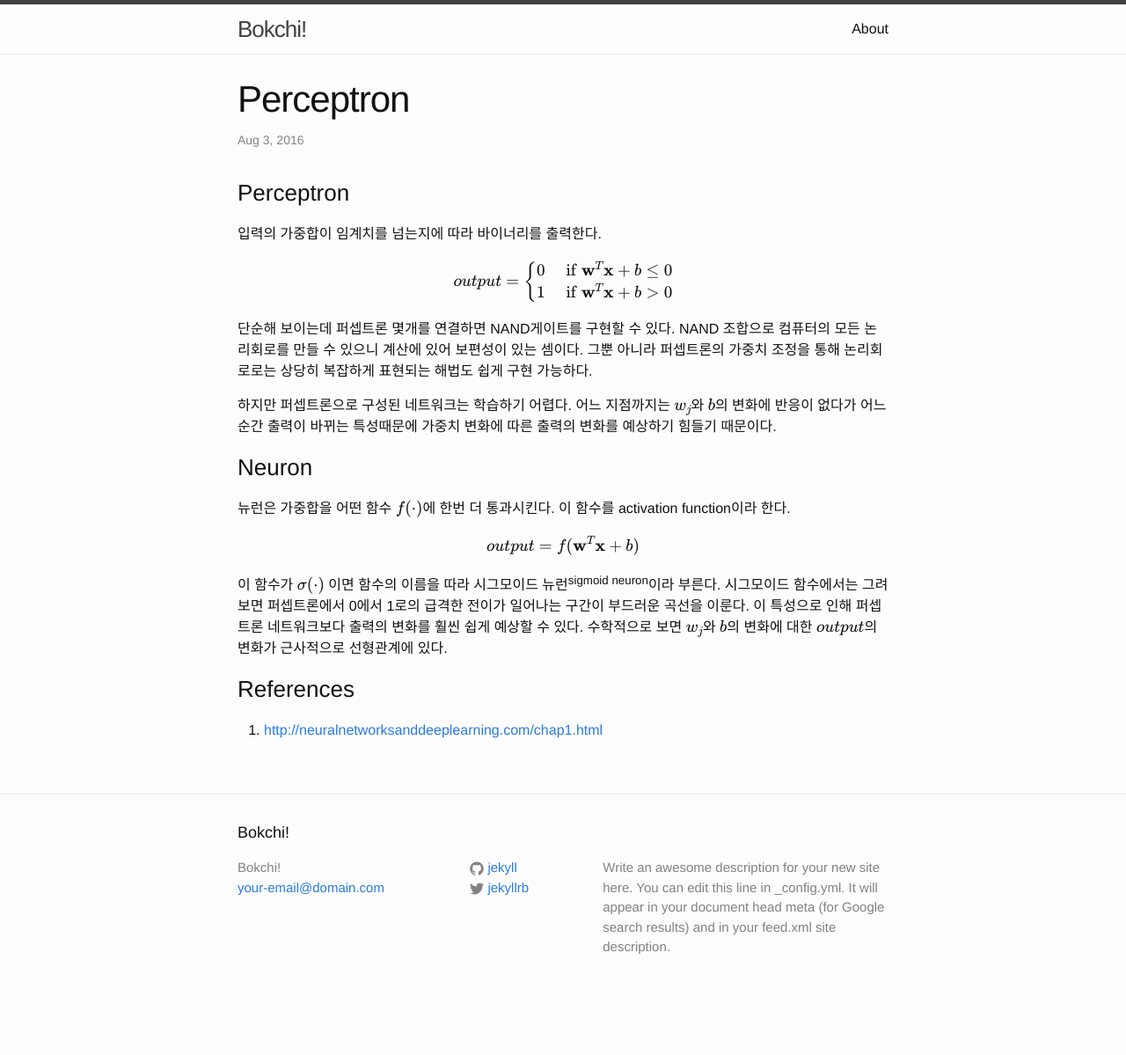
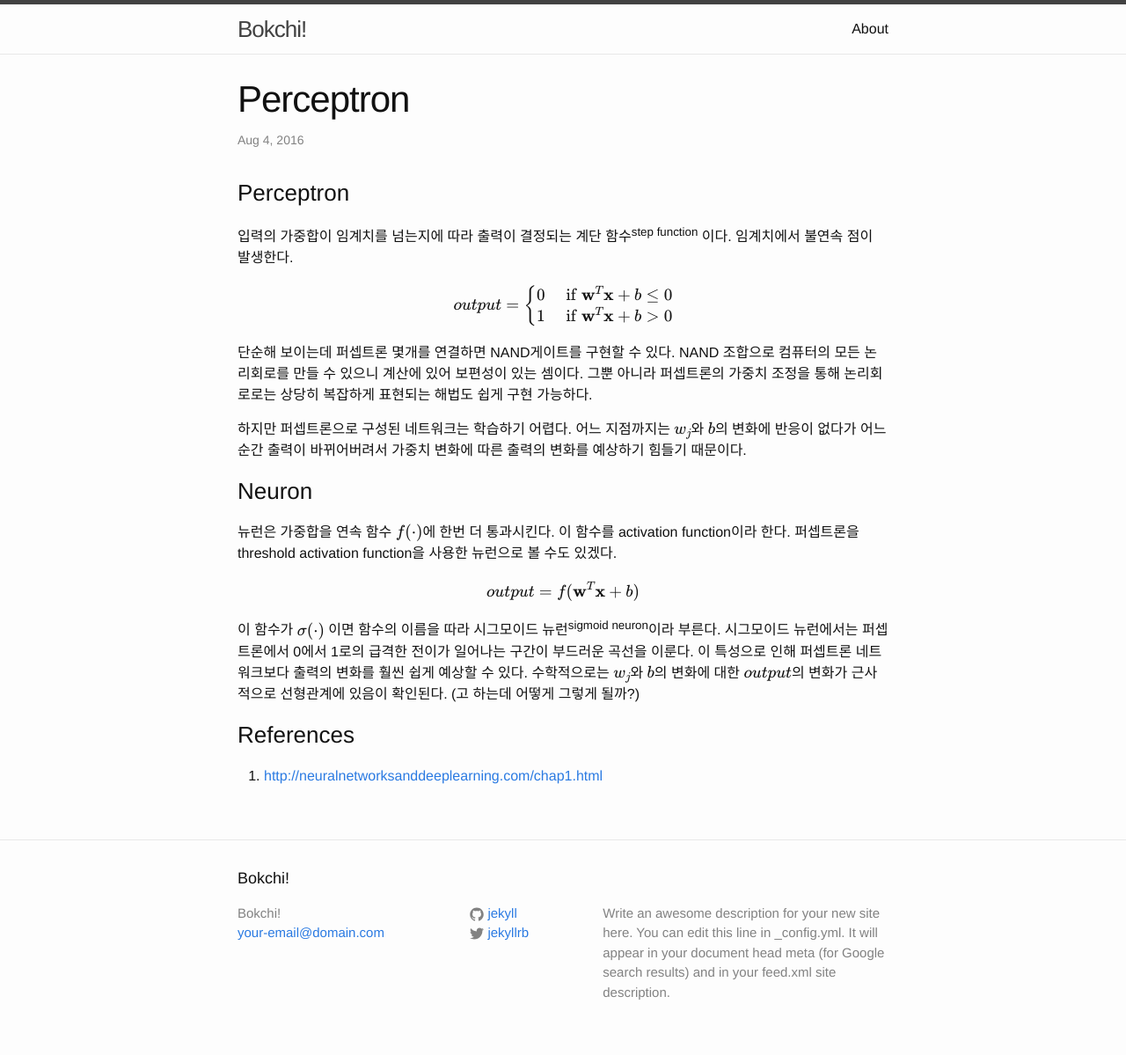
Before and after one commit to sweaterr/bokchi.github.io, a Jekyll site: the page built from _posts/2016-08-03-perceptron.md, in a window 1280 px wide. Shown: the whole page at 88% size. Built offline with Jekyll 4.4.1, drawn with Linux system fonts in a browser that asks for light colours; formulas are drawn with MathJax 3; before the commit the page ends 1148 px from its top, so only the background shows below that.

```diff
--- a/_posts/2016-08-03-perceptron.md
+++ b/_posts/2016-08-03-perceptron.md
@@ -1,11 +1,11 @@
 ---
 layout: post
 title:  "Perceptron"
-date:  2016-08-03 13:16
+date:  2016-08-04 23:02
 categories: ml
 ---
 ### Perceptron
-입력의 가중합이 임계치를 넘는지에 따라 바이너리를 출력한다.
+입력의 가중합이 임계치를 넘는지에 따라 출력이 결정되는 계단 함수<sup>step function</sup> 이다. 임계치에서 불연속 점이 발생한다.
 
 \\[
 output =
@@ -17,18 +17,17 @@ output =
 
 단순해 보이는데 퍼셉트론 몇개를 연결하면 NAND게이트를 구현할 수 있다. NAND 조합으로 컴퓨터의 모든 논리회로를 만들 수 있으니 계산에 있어 보편성이 있는 셈이다. 그뿐 아니라 퍼셉트론의 가중치 조정을 통해 논리회로로는 상당히 복잡하게 표현되는 해법도 쉽게 구현 가능하다.
 
-하지만 퍼셉트론으로 구성된 네트워크는 학습하기 어렵다. 어느 지점까지는 \\(w_{j}\\)와 \\(b\\)의 변화에 반응이 없다가 어느 순간 출력이 바뀌는 특성때문에 가중치 변화에 따른 출력의 변화를 예상하기 힘들기 때문이다.
+하지만 퍼셉트론으로 구성된 네트워크는 학습하기 어렵다. 어느 지점까지는 \\(w_{j}\\)와 \\(b\\)의 변화에 반응이 없다가 어느 순간 출력이 바뀌어버려서 가중치 변화에 따른 출력의 변화를 예상하기 힘들기 때문이다.
 
 
 ### Neuron
-뉴런은 가중합을 어떤 함수 \\(f(\cdot)\\)에 한번 더 통과시킨다. 이 함수를 activation function이라 한다.
+뉴런은 가중합을 연속 함수 \\(f(\cdot)\\)에 한번 더 통과시킨다. 이 함수를 activation function이라 한다. 퍼셉트론을 threshold activation function을 사용한 뉴런으로 볼 수도 있겠다.
 
 \\[
 output = f(\mathbf{w}^{T}\mathbf{x} + b)
 \\]
 
-이 함수가 \\(\sigma(\cdot)\\) 이면 함수의 이름을 따라 시그모이드 뉴런<sup>sigmoid neuron</sup>이라 부른다. 시그모이드 함수에서는 그려보면 퍼셉트론에서 0에서 1로의 급격한 전이가 일어나는 구간이 부드러운 곡선을 이룬다. 이 특성으로 인해 퍼셉트론 네트워크보다 출력의 변화를 훨씬 쉽게 예상할 수 있다. 수학적으로 보면 \\(w_{j}\\)와 \\(b\\)의 변화에 대한 \\(output\\)의 변화가 근사적으로 선형관계에 있다.
-
+이 함수가 \\(\sigma(\cdot)\\) 이면 함수의 이름을 따라 시그모이드 뉴런<sup>sigmoid neuron</sup>이라 부른다. 시그모이드 뉴런에서는 퍼셉트론에서 0에서 1로의 급격한 전이가 일어나는 구간이 부드러운 곡선을 이룬다. 이 특성으로 인해 퍼셉트론 네트워크보다 출력의 변화를 훨씬 쉽게 예상할 수 있다. 수학적으로는 \\(w_{j}\\)와 \\(b\\)의 변화에 대한 \\(output\\)의 변화가 근사적으로 선형관계에 있음이 확인된다. (고 하는데 어떻게 그렇게 될까?)
 
 
 
```
Also changed, not shown: _posts/2016-08-05-feedforward-network.md (added, +21 -0 lines), _posts/2016-08-05-questions.md (added, +9 -0 lines).
